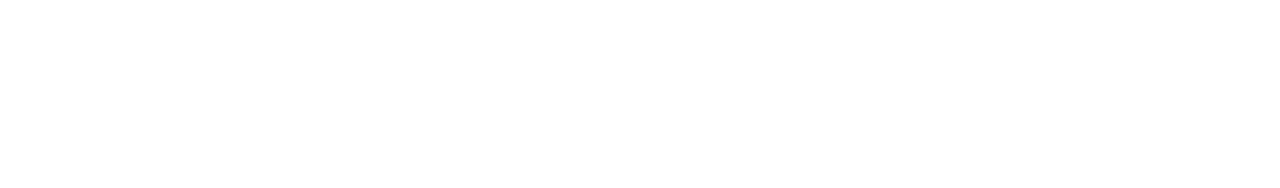
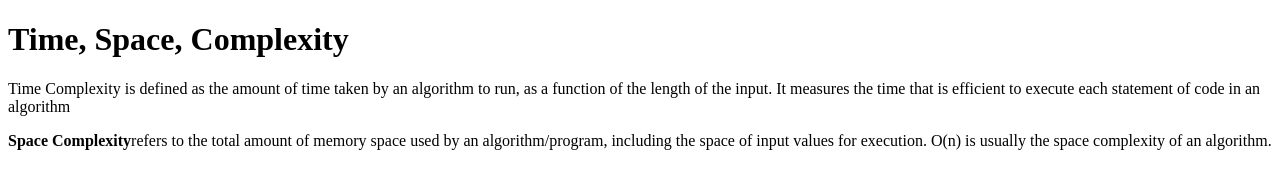
Before and after one commit to acciojob/time-and-space-complexity-VedantiGautam, a website: page main.html in a window 1280 px wide. Drawn offline with Linux system fonts and the light colour scheme.

Commit message:
created a submission

```diff
--- a/main.html
+++ b/main.html
@@ -10,6 +10,13 @@
 	<!-- the entire body must be written by student -->
     <script type="text/javascript" src="./script.js">
 </script>
+	<h1> Time, Space, Complexity</h1>
+	<p> Time Complexity is defined as the amount of time taken by an algorithm to run, as a function of the length of the input.
+	   It measures the time that is efficient to execute each statement of code in an algorithm</p>
+	<p>
+		<b>Space Complexity</b>refers to the total amount of memory space used by an algorithm/program, including the space of input values for execution.
+		O(n) is usually the space complexity of an algorithm.
+	</p>
 
 </body>
 
```
